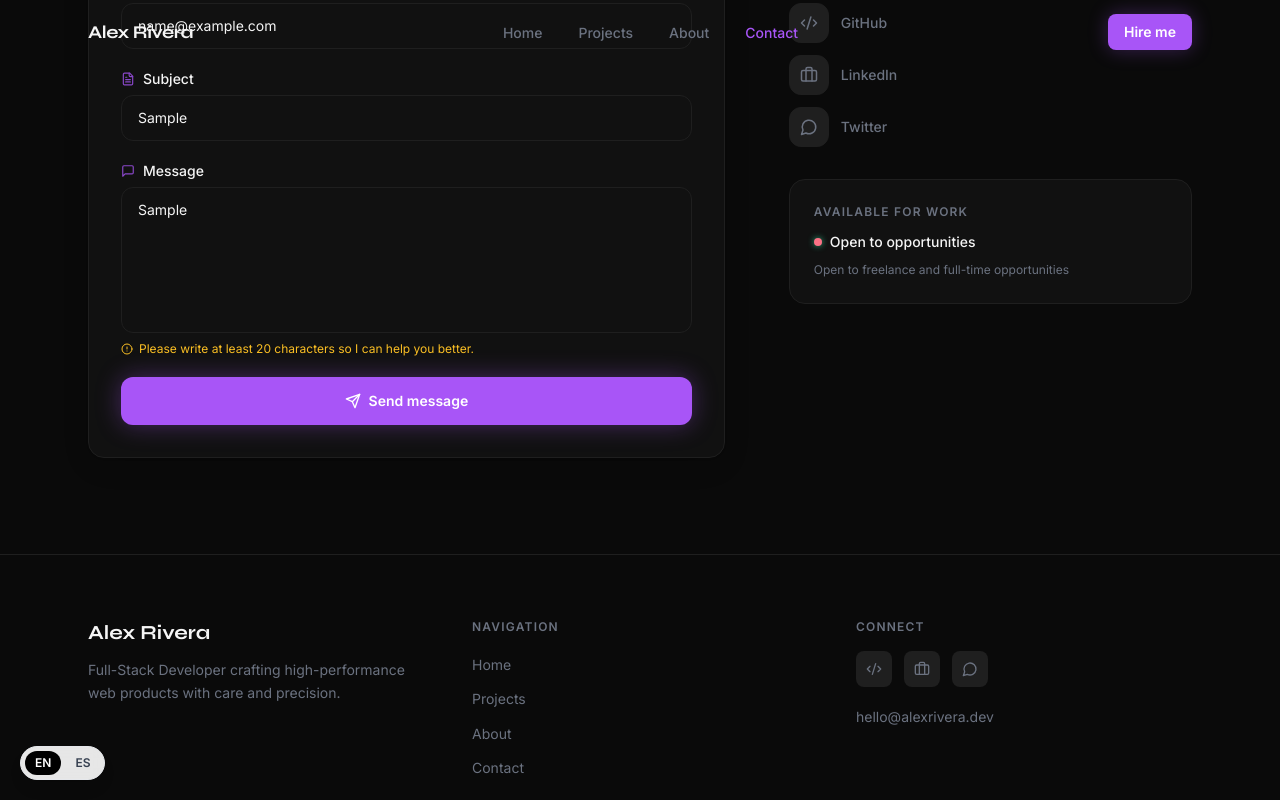
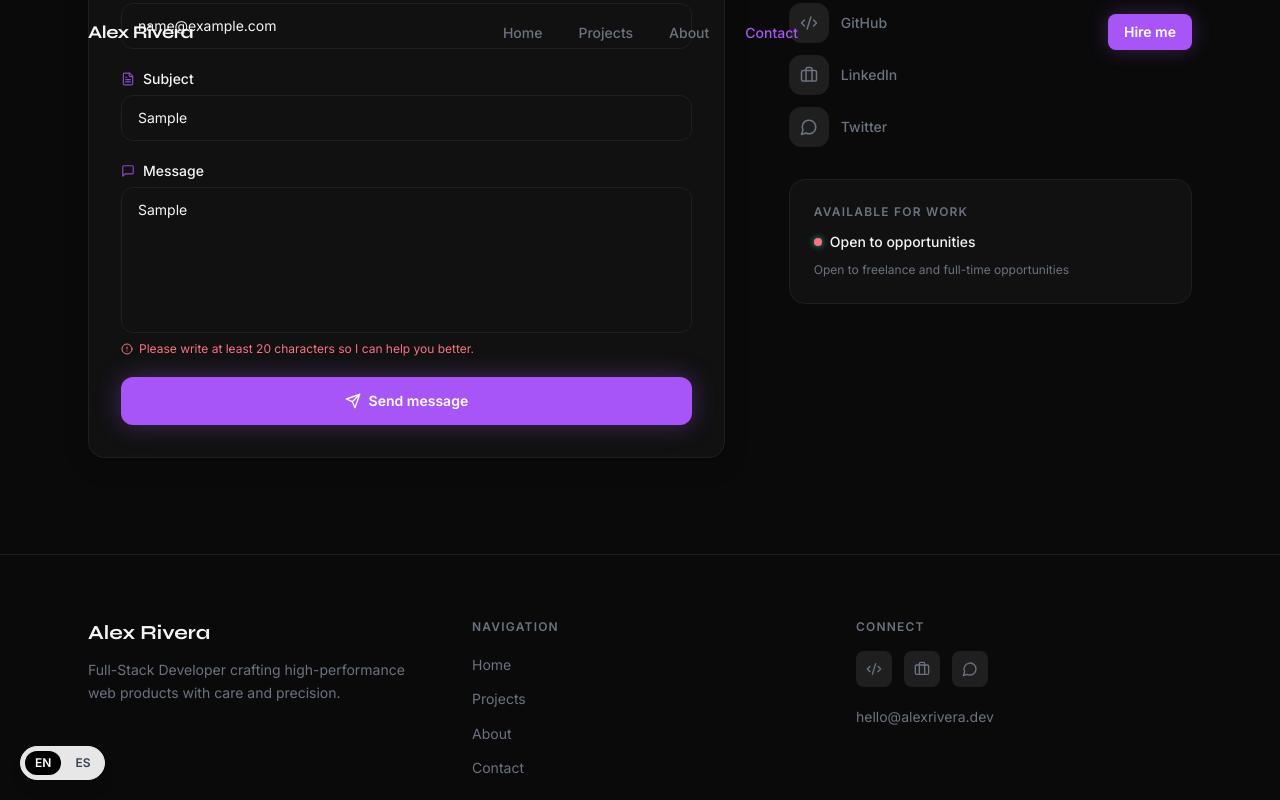
Before and after one commit to ranaasad01/atomic-build-a-modern-portfolio-website-with-da-96f80f2b, a Next.js app: page /contact in a window 1280 px wide. Both pictures are taken after typing "Sample", "name@example.com", "Sample", "Sample" into the empty fields and a click on the button "Send message". Shown: the part 560-1360 px from the top of the page. Built offline with nearby package versions, Linux system fonts and the light colour scheme.

Commit message:
style: retheme color palette

```diff
--- a/app/contact/page.tsx
+++ b/app/contact/page.tsx
@@ -1,52 +1,78 @@
 "use client";
+
+
 
 
 
 import { useState } from "react";
 
+
 import { motion, AnimatePresence, type Variants } from "framer-motion";
+
 
 import { Mail, Code2 as Github, Briefcase as Linkedin, MessageCircle as Twitter, Send, CheckCircle, AlertCircle, User, AtSign, MessageSquare, FileText } from 'lucide-react';
 
+
 import { BRAND, socialLinks } from "@/lib/data";
 
+
 import { Reveal } from "@/components/Reveal";
+
 
 import { useTranslations } from "next-intl";
 
 
 
+
+
 // ---------------------------------------------------------------------------
+
 
 // Types
 
+
 // ---------------------------------------------------------------------------
+
 
 interface FormValues {
 
+
   name: string;
+
 
   email: string;
 
+
   subject: string;
 
+
   message: string;
+
 
 }
 
 
 
+
+
 interface FormErrors {
+
 
   name?: string;
 
+
   email?: string;
+
 
   subject?: string;
 
+
   message?: string;
 
+
 }
+
+
 
 
 
@@ -54,1036 +80,1554 @@ type SubmitStatus = "idle" | "loading" | "success" | "error";
 
 
 
+
+
 // ---------------------------------------------------------------------------
+
 
 // Motion variants
 
+
 // ---------------------------------------------------------------------------
+
 
 const toastVariants: Variants = {
 
+
   hidden: { opacity: 0, y: 40, scale: 0.95 },
+
 
   visible: {
 
+
     opacity: 1,
+
 
     y: 0,
 
+
     scale: 1,
+
 
     transition: { duration: 0.4, ease: "easeOut" },
 
+
   },
+
 
   exit: {
 
+
     opacity: 0,
+
 
     y: 20,
 
+
     scale: 0.95,
+
 
     transition: { duration: 0.3, ease: "easeIn" },
 
+
   },
+
 
 };
 
 
 
+
+
 const fieldVariants: Variants = {
+
 
   hidden: { opacity: 0, y: 16 },
 
+
   visible: {
+
 
     opacity: 1,
 
+
     y: 0,
+
 
     transition: { duration: 0.45, ease: "easeOut" },
 
+
   },
+
 
 };
 
 
 
+
+
 const staggerForm: Variants = {
+
 
   hidden: {},
 
+
   visible: {
+
 
     transition: { staggerChildren: 0.08, delayChildren: 0.1 },
 
+
   },
+
 
 };
 
 
 
+
+
 // ---------------------------------------------------------------------------
+
 
 // Validation
 
+
 // ---------------------------------------------------------------------------
+
 
 function validate(values: FormValues): FormErrors {
 
+
   const errors: FormErrors = {};
+
 
   if (!values.name.trim()) {
 
+
     errors.name = "Your name is required.";
+
 
   } else if (values.name.trim().length < 2) {
 
+
     errors.name = "Name must be at least 2 characters.";
+
 
   }
 
+
   if (!values.email.trim()) {
+
 
     errors.email = "Email address is required.";
 
+
   } else if (!/^[^\s@]+@[^\s@]+\.[^\s@]+$/.test(values.email)) {
+
 
     errors.email = "Please enter a valid email address.";
 
+
   }
+
 
   if (!values.subject.trim()) {
 
+
     errors.subject = "A subject helps me understand your message.";
+
 
   } else if (values.subject.trim().length < 4) {
 
+
     errors.subject = "Subject must be at least 4 characters.";
+
 
   }
 
+
   if (!values.message.trim()) {
+
 
     errors.message = "A message is required.";
 
+
   } else if (values.message.trim().length < 20) {
+
 
     errors.message = "Please write at least 20 characters so I can help you better.";
 
+
   }
 
+
   return errors;
+
 
 }
 
 
 
+
+
 // ---------------------------------------------------------------------------
+
 
 // FormField
 
+
 // ---------------------------------------------------------------------------
+
 
 interface FormFieldProps {
 
+
   id: string;
+
 
   label: string;
 
+
   icon: React.ReactNode;
+
 
   error?: string;
 
+
   children: React.ReactNode;
+
 
 }
 
 
 
+
+
 function FormField({ id, label, icon, error, children }: FormFieldProps) {
+
 
   return (
 
+
     <motion.div variants={fieldVariants} className="flex flex-col gap-1.5">
+
 
       <label
 
+
         htmlFor={id}
+
 
         className="flex items-center gap-2 text-sm font-medium text-[var(--foreground)]"
 
+
       >
+
 
         <span className="text-[var(--primary)] opacity-80">{icon}</span>
 
+
         {label}
+
 
       </label>
 
+
       {children}
+
 
       <AnimatePresence mode="wait">
 
+
         {error && (
+
 
           <motion.p
 
+
             key={error}
+
 
             initial={{ opacity: 0, y: -4 }}
 
+
             animate={{ opacity: 1, y: 0 }}
+
 
             exit={{ opacity: 0, y: -4 }}
 
+
             transition={{ duration: 0.2 }}
 
-            className="flex items-center gap-1.5 text-xs text-amber-400 mt-0.5"
+
+            className="flex items-center gap-1.5 text-xs text-rose-400 mt-0.5"
+
 
           >
 
+
             <AlertCircle size={12} />
+
 
             {error}
 
+
           </motion.p>
+
 
         )}
 
+
       </AnimatePresence>
+
 
     </motion.div>
 
+
   );
+
 
 }
 
 
 
+
+
 // ---------------------------------------------------------------------------
+
 
 // Input / Textarea shared classes
 
+
 // ---------------------------------------------------------------------------
 
+
 const inputBase =
+
 
   "w-full rounded-xl border border-[#1F1F1F] bg-[var(--surface)] px-4 py-3 text-sm text-[var(--foreground)] placeholder:text-[var(--muted)] outline-none transition-all duration-200 focus:border-[var(--primary)] focus:ring-2 focus:ring-[var(--primary)]/25 hover:border-[var(--border)]";
 
 
 
+
+
 // ---------------------------------------------------------------------------
+
 
 // ContactForm
 
+
 // ---------------------------------------------------------------------------
+
 
 function ContactForm({ onSuccess }: { onSuccess: () => void }) {
 
+
   const t = useTranslations();
+
 
   const [values, setValues] = useState<FormValues>({
 
+
     name: "",
+
 
     email: "",
 
+
     subject: "",
+
 
     message: "",
 
+
   });
+
 
   const [errors, setErrors] = useState<FormErrors>({});
 
+
   const [touched, setTouched] = useState<Record<string, boolean>>({});
+
 
   const [status, setStatus] = useState<SubmitStatus>("idle");
 
 
 
+
+
   const handleChange = (
+
 
     e: React.ChangeEvent<HTMLInputElement | HTMLTextAreaElement>
 
+
   ) => {
+
 
     const { name, value } = e.target;
 
+
     setValues((prev) => ({ ...prev, [name]: value }));
+
 
     if (touched[name]) {
 
+
       const newErrors = validate({ ...values, [name]: value });
+
 
       setErrors((prev) => ({ ...prev, [name]: newErrors[name as keyof FormErrors] }));
 
+
     }
+
 
   };
 
 
 
+
+
   const handleBlur = (
+
 
     e: React.FocusEvent<HTMLInputElement | HTMLTextAreaElement>
 
+
   ) => {
+
 
     const { name } = e.target;
 
+
     setTouched((prev) => ({ ...prev, [name]: true }));
+
 
     const newErrors = validate(values);
 
+
     setErrors((prev) => ({ ...prev, [name]: newErrors[name as keyof FormErrors] }));
+
 
   };
 
 
 
+
+
   const handleSubmit = async (e: React.FormEvent) => {
+
 
     e.preventDefault();
 
+
     const allTouched = { name: true, email: true, subject: true, message: true };
+
 
     setTouched(allTouched);
 
+
     const newErrors = validate(values);
 
+
     setErrors(newErrors);
+
 
     if (Object.keys(newErrors).length > 0) return;
 
 
 
+
+
     setStatus("loading");
+
 
     try {
 
+
       const res = await fetch("/api/contact", {
+
 
         method: "POST",
 
+
         headers: { "Content-Type": "application/json" },
+
 
         body: JSON.stringify(values),
 
+
       });
+
 
       if (!res.ok) throw new Error("Server error");
 
+
       setStatus("success");
+
 
       onSuccess();
 
+
       setValues({ name: "", email: "", subject: "", message: "" });
+
 
       setTouched({});
 
+
       setErrors({});
+
 
     } catch {
 
+
       setStatus("error");
 
+
     }
+
 
   };
 
 
 
+
+
   return (
+
 
     <motion.form
 
+
       onSubmit={handleSubmit}
+
 
       variants={staggerForm}
 
+
       initial="hidden"
+
 
       animate="visible"
 
+
       className="flex flex-col gap-5"
+
 
       noValidate
 
+
     >
+
 
       <FormField
 
+
         id="name"
+
 
         label={t("contact.form.nameLabel")}
 
+
         icon={<User size={14} />}
+
 
         error={errors.name}
 
+
       >
+
 
         <input
 
+
           id="name"
+
 
           name="name"
 
+
           type="text"
+
 
           autoComplete="name"
 
+
           placeholder={t("contact.form.namePlaceholder")}
+
 
           value={values.name}
 
+
           onChange={handleChange}
+
 
           onBlur={handleBlur}
 
+
           className={inputBase}
 
+
         />
+
 
       </FormField>
 
 
 
+
+
       <FormField
+
 
         id="email"
 
+
         label={t("contact.form.emailLabel")}
+
 
         icon={<AtSign size={14} />}
 
+
         error={errors.email}
+
 
       >
 
+
         <input
+
 
           id="email"
 
+
           name="email"
+
 
           type="email"
 
+
           autoComplete="email"
+
 
           placeholder={t("contact.form.emailPlaceholder")}
 
+
           value={values.email}
+
 
           onChange={handleChange}
 
+
           onBlur={handleBlur}
+
 
           className={inputBase}
 
+
         />
+
 
       </FormField>
 
 
 
+
+
       <FormField
+
 
         id="subject"
 
+
         label={t("contact.form.subjectLabel")}
+
 
         icon={<FileText size={14} />}
 
+
         error={errors.subject}
+
 
       >
 
+
         <input
+
 
           id="subject"
 
+
           name="subject"
+
 
           type="text"
 
+
           placeholder={t("contact.form.subjectPlaceholder")}
+
 
           value={values.subject}
 
+
           onChange={handleChange}
+
 
           onBlur={handleBlur}
 
+
           className={inputBase}
 
+
         />
+
 
       </FormField>
 
 
 
+
+
       <FormField
+
 
         id="message"
 
+
         label={t("contact.form.messageLabel")}
+
 
         icon={<MessageSquare size={14} />}
 
+
         error={errors.message}
+
 
       >
 
+
         <textarea
+
 
           id="message"
 
+
           name="message"
+
 
           rows={6}
 
+
           placeholder={t("contact.form.messagePlaceholder")}
+
 
           value={values.message}
 
+
           onChange={handleChange}
+
 
           onBlur={handleBlur}
 
+
           className={`${inputBase} resize-none`}
 
+
         />
+
 
       </FormField>
 
 
 
+
+
       {status === "error" && (
+
 
         <motion.p
 
+
           initial={{ opacity: 0 }}
+
 
           animate={{ opacity: 1 }}
 
-          className="flex items-center gap-2 text-sm text-amber-400 bg-amber-400/10 border border-amber-400/20 rounded-xl px-4 py-3"
+
+          className="flex items-center gap-2 text-sm text-rose-400 bg-rose-400/10 border border-rose-400/20 rounded-xl px-4 py-3"
+
 
         >
 
+
           <AlertCircle size={16} />
+
 
           {t("contact.form.errorMessage")}
 
+
         </motion.p>
+
 
       )}
 
 
 
+
+
       <motion.button
+
 
         type="submit"
 
+
         disabled={status === "loading"}
+
 
         whileHover={{ scale: 1.02 }}
 
+
         whileTap={{ scale: 0.98 }}
+
 
         className="flex items-center justify-center gap-2 w-full py-3.5 px-6 rounded-xl bg-[var(--primary)] text-white font-semibold text-sm transition-all duration-200 shadow-[0_0_24px_rgba(168,85,247,0.35)] hover:shadow-[0_0_36px_rgba(168,85,247,0.55)] disabled:opacity-60 disabled:cursor-not-allowed disabled:shadow-none"
 
+
       >
+
 
         {status === "loading" ? (
 
+
           <>
+
 
             <motion.span
 
+
               animate={{ rotate: 360 }}
+
 
               transition={{ duration: 1, repeat: Infinity, ease: "linear" }}
 
+
               className="w-4 h-4 border-2 border-white/30 border-t-white rounded-full inline-block"
+
 
             />
 
+
             {t("contact.form.sending")}
+
 
           </>
 
+
         ) : (
+
 
           <>
 
+
             <Send size={16} />
+
 
             {t("contact.form.submit")}
 
+
           </>
+
 
         )}
 
+
       </motion.button>
+
 
     </motion.form>
 
+
   );
+
 
 }
 
 
 
+
+
 // ---------------------------------------------------------------------------
+
 
 // ContactInfoBlock
 
+
 // ---------------------------------------------------------------------------
+
 
 const socialIconMap = {
 
+
   github: Github,
+
 
   linkedin: Linkedin,
 
+
   twitter: Twitter,
+
 
 };
 
 
 
+
+
 const socialColors: Record<string, string> = {
+
 
   github: "hover:text-white hover:bg-white/10",
 
+
   linkedin: "hover:text-[#0A66C2] hover:bg-[#0A66C2]/10",
 
+
   twitter: "hover:text-[#1DA1F2] hover:bg-[#1DA1F2]/10",
+
 
 };
 
 
 
+
+
 function ContactInfoBlock() {
+
 
   const t = useTranslations();
 
 
 
+
+
   const infoItems = [
+
 
     {
 
+
       icon: <Mail size={18} />,
+
 
       label: t("contact.info.emailLabel"),
 
+
       value: BRAND.email,
+
 
       href: `mailto:${BRAND.email}`,
 
+
     },
+
 
   ];
 
 
 
+
+
   return (
+
 
     <div className="flex flex-col gap-8">
 
+
       <div>
+
 
         <p className="text-[var(--muted)] leading-relaxed text-sm">
 
+
           {t("contact.info.description")}
 
+
         </p>
+
 
       </div>
 
 
 
+
+
       <div className="flex flex-col gap-4">
+
 
         <p className="text-xs font-semibold uppercase tracking-widest text-[var(--muted)]">
 
+
           {t("contact.info.directContact")}
+
 
         </p>
 
+
         {infoItems.map((item) => (
+
 
           <motion.a
 
+
             key={item.label}
+
 
             href={item.href}
 
+
             whileHover={{ x: 4 }}
+
 
             transition={{ duration: 0.2 }}
 
+
             className="flex items-center gap-3 group"
+
 
           >
 
+
             <span className="w-10 h-10 rounded-xl bg-[var(--primary)]/10 border border-[var(--primary)]/20 flex items-center justify-center text-[var(--primary)] flex-shrink-0 group-hover:bg-[var(--primary)]/20 transition-colors duration-200">
+
 
               {item.icon}
 
+
             </span>
+
 
             <div>
 
+
               <p className="text-xs text-[var(--muted)]">{item.label}</p>
+
 
               <p className="text-sm font-medium text-[var(--foreground)] group-hover:text-[var(--primary)] transition-colors duration-200">
 
+
                 {item.value}
+
 
               </p>
 
+
             </div>
+
 
           </motion.a>
 
+
         ))}
+
 
       </div>
 
 
 
+
+
       <div className="flex flex-col gap-4">
+
 
         <p className="text-xs font-semibold uppercase tracking-widest text-[var(--muted)]">
 
+
           {t("contact.info.findMeOn")}
+
 
         </p>
 
+
         <div className="flex flex-col gap-3">
+
 
           {socialLinks.map((social) => {
 
+
             const Icon = socialIconMap[social.icon];
+
 
             const colorClass = socialColors[social.icon] ?? "hover:text-[var(--primary)] hover:bg-[var(--primary)]/10";
 
+
             return (
+
 
               <motion.a
 
+
                 key={social.label}
+
 
                 href={social.href}
 
+
                 target="_blank"
+
 
                 rel="noopener noreferrer"
 
+
                 whileHover={{ x: 4 }}
+
 
                 transition={{ duration: 0.2 }}
 
+
                 className={`flex items-center gap-3 group w-fit`}
+
 
               >
 
+
                 <span
+
 
                   className={`w-10 h-10 rounded-xl bg-[var(--border)] border border-[var(--border)] flex items-center justify-center text-[var(--muted)] transition-all duration-200 ${colorClass}`}
 
+
                 >
+
 
                   <Icon size={18} />
 
+
                 </span>
+
 
                 <span className="text-sm font-medium text-[var(--muted)] group-hover:text-[var(--foreground)] transition-colors duration-200">
 
+
                   {social.label}
+
 
                 </span>
 
+
               </motion.a>
+
 
             );
 
+
           })}
 
+
         </div>
+
 
       </div>
 
 
 
+
+
       <div className="rounded-2xl border border-[var(--border)] bg-[var(--surface)] p-6">
+
 
         <p className="text-xs font-semibold uppercase tracking-widest text-[var(--muted)] mb-3">
 
+
           {t("contact.info.availability")}
+
 
         </p>
 
+
         <div className="flex items-center gap-2 mb-2">
+
 
           <span className="w-2 h-2 rounded-full bg-rose-400 shadow-[0_0_6px_rgba(52,211,153,0.8)]" />
 
+
           <span className="text-sm font-medium text-[var(--foreground)]">
+
 
             {t("contact.info.availableStatus")}
 
+
           </span>
+
 
         </div>
 
+
         <p className="text-xs text-[var(--muted)] leading-relaxed">
+
 
           {t("contact.info.availabilityNote")}
 
+
         </p>
+
 
       </div>
 
+
     </div>
 
+
   );
+
 
 }
 
 
 
+
+
 // ---------------------------------------------------------------------------
+
 
 // SuccessToast
 
+
 // ---------------------------------------------------------------------------
+
 
 function SuccessToast({ visible, onDismiss }: { visible: boolean; onDismiss: () => void }) {
 
+
   const t = useTranslations();
+
 
   return (
 
+
     <AnimatePresence>
+
 
       {visible && (
 
+
         <motion.div
+
 
           key="success-toast"
 
+
           variants={toastVariants}
+
 
           initial="hidden"
 
+
           animate="visible"
+
 
           exit="exit"
 
+
           className="fixed bottom-8 left-1/2 -translate-x-1/2 z-50 flex items-center gap-3 bg-[var(--surface)] border border-rose-500/30 shadow-[0_8px_32px_rgba(0,0,0,0.4),0_0_0_1px_rgba(52,211,153,0.15)] rounded-2xl px-6 py-4 min-w-[320px] max-w-sm"
+
 
         >
 
+
           <span className="w-9 h-9 rounded-xl bg-rose-400/10 flex items-center justify-center text-rose-400 flex-shrink-0">
+
 
             <CheckCircle size={20} />
 
+
           </span>
+
 
           <div className="flex-1">
 
+
             <p className="text-sm font-semibold text-[var(--foreground)]">
+
 
               {t("contact.toast.title")}
 
+
             </p>
+
 
             <p className="text-xs text-[var(--muted)] mt-0.5">
 
+
               {t("contact.toast.body")}
+
 
             </p>
 
+
           </div>
+
 
           <button
 
+
             onClick={onDismiss}
+
 
             className="text-[var(--muted)] hover:text-[var(--foreground)] transition-colors duration-200 ml-2 text-lg leading-none"
 
+
             aria-label="Dismiss"
+
 
           >
 
+
             ×
+
 
           </button>
 
+
         </motion.div>
+
 
       )}
 
+
     </AnimatePresence>
 
+
   );
+
 
 }
 
 
 
+
+
 // ---------------------------------------------------------------------------
+
 
 // Page
 
+
 // ---------------------------------------------------------------------------
+
 
 export default function ContactPage() {
 
+
   const t = useTranslations();
+
 
   const [toastVisible, setToastVisible] = useState(false);
 
 
 
+
+
   const handleSuccess = () => {
+
 
     setToastVisible(true);
 
+
     setTimeout(() => setToastVisible(false), 5000);
+
 
   };
 
 
 
+
+
   return (
+
 
     <main className="min-h-screen pt-24 pb-24">
 
+
       {/* Page Header */}
+
 
       <Reveal>
 
+
         <section className="max-w-6xl mx-auto px-6 mb-16">
+
 
           <div className="max-w-2xl">
 
+
             <motion.span
+
 
               initial={{ opacity: 0, y: 12 }}
 
+
               animate={{ opacity: 1, y: 0 }}
+
 
               transition={{ duration: 0.5, ease: "easeOut" }}
 
+
               className="inline-flex items-center gap-2 text-xs font-semibold uppercase tracking-widest text-[var(--primary)] mb-4"
+
 
             >
 
+
               <span className="w-4 h-px bg-[var(--primary)]" />
+
 
               {t("contact.eyebrow")}
 
+
             </motion.span>
+
 
             <motion.h1
 
+
               initial={{ opacity: 0, y: 24 }}
+
 
               animate={{ opacity: 1, y: 0 }}
 
+
               transition={{ duration: 0.7, ease: [0.22, 1, 0.36, 1], delay: 0.05 }}
+
 
               className="text-4xl md:text-5xl lg:text-6xl font-bold tracking-tight text-[var(--foreground)] text-balance leading-[1.1] mb-5"
 
+
               style={{ fontFamily: "'Syne', sans-serif" }}
+
 
             >
 
+
               {t("contact.heading")}
+
 
             </motion.h1>
 
+
             <motion.p
+
 
               initial={{ opacity: 0, y: 16 }}
 
+
               animate={{ opacity: 1, y: 0 }}
+
 
               transition={{ duration: 0.6, ease: "easeOut", delay: 0.15 }}
 
+
               className="text-[var(--muted)] text-lg leading-relaxed text-pretty"
+
 
             >
 
+
               {t("contact.subheading")}
+
 
             </motion.p>
 
+
           </div>
 
+
         </section>
+
 
       </Reveal>
 
 
 
+
+
       {/* Two-column layout */}
+
 
       <Reveal delay={0.1}>
 
+
         <section className="max-w-6xl mx-auto px-6">
+
 
           <div className="grid grid-cols-1 lg:grid-cols-5 gap-12 lg:gap-16 items-start">
 
+
             {/* Left: Form */}
+
 
             <div className="lg:col-span-3">
 
+
               <div className="rounded-2xl border border-[var(--border)] bg-[var(--surface)] p-8 shadow-[0_1px_2px_rgba(0,0,0,0.08),0_8px_32px_-8px_rgba(0,0,0,0.24)]">
+
 
                 <p className="text-xs font-semibold uppercase tracking-widest text-[var(--muted)] mb-6">
 
+
                   {t("contact.form.sectionLabel")}
+
 
                 </p>
 
+
                 <ContactForm onSuccess={handleSuccess} />
 
+
               </div>
+
 
             </div>
 
 
 
+
+
             {/* Right: Info */}
+
 
             <div className="lg:col-span-2">
 
+
               <ContactInfoBlock />
+
 
             </div>
 
+
           </div>
 
+
         </section>
+
 
       </Reveal>
 
 
 
+
+
       {/* Success Toast */}
+
 
       <SuccessToast visible={toastVisible} onDismiss={() => setToastVisible(false)} />
 
+
     </main>
+
 
   );
 
+
 }
```
